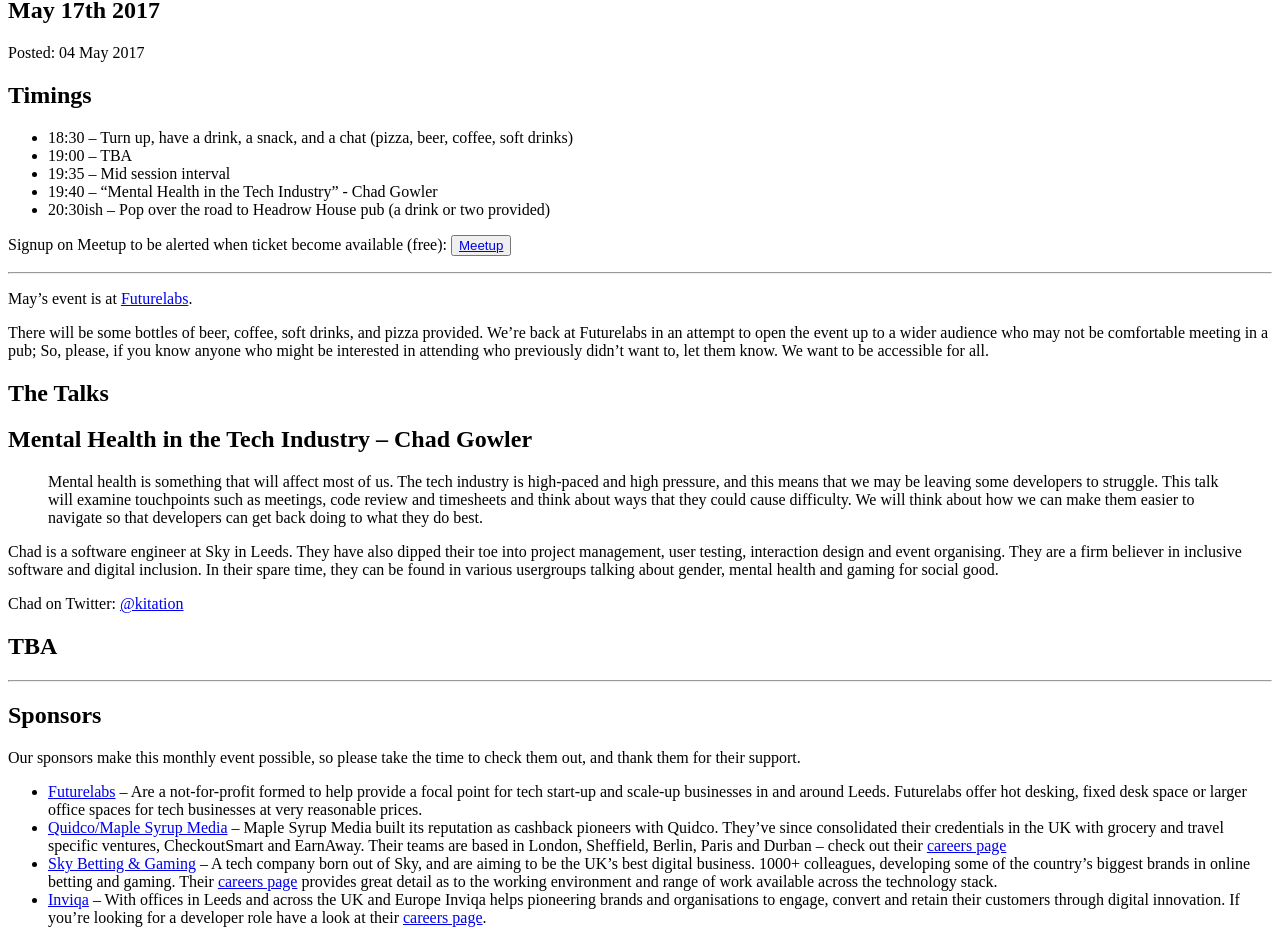
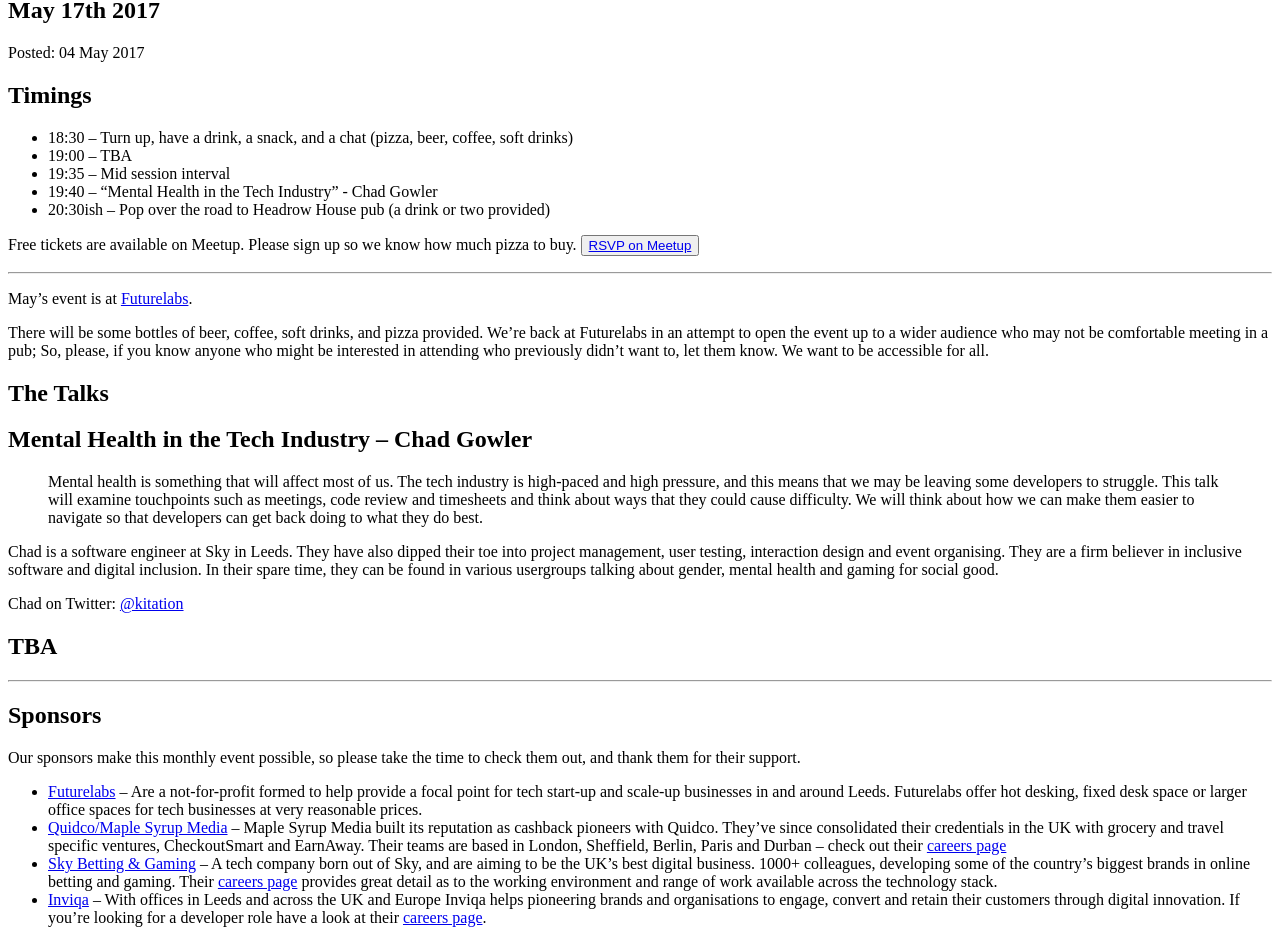
Before and after one commit to Ireaurora/LeedsPHP, a Jekyll site: the page built from _posts/2017-05-04-may-2017.md, in a window 1280 px wide and 1400 px high, cut to the strip 371-1308 px from the top of the window. Built offline with Jekyll 4.4.1, drawn with Linux system fonts in a browser that asks for light colours; some of the changed text lies outside the part shown.

Commit message:
Add meetup link

```diff
--- a/_posts/2017-05-04-may-2017.md
+++ b/_posts/2017-05-04-may-2017.md
@@ -13,7 +13,7 @@
 * 19:40 – "Mental Health in the Tech Industry" - Chad Gowler
 * 20:30ish – Pop over the road to Headrow House pub (a drink or two provided)
 
-Signup on Meetup to be alerted when ticket become available (free): <button>[Meetup](https://www.meetup.com/leedsphp/)</button>
+Free tickets are available on Meetup. Please sign up so we know how much pizza to buy. <button>[RSVP on Meetup](https://www.meetup.com/leedsphp/events/239820088/)</button>
 
 <hr/>
 
@@ -47,4 +47,4 @@
 
 <hr/>
 
-Signup on Meetup to be alerted when ticket become available: <button>[Meetup](https://www.meetup.com/leedsphp/)</button>
+Free tickets are available on Meetup. Please sign up so we know how much pizza to buy. <button>[RSVP on Meetup](https://www.meetup.com/leedsphp/events/239820088/)</button>
```
